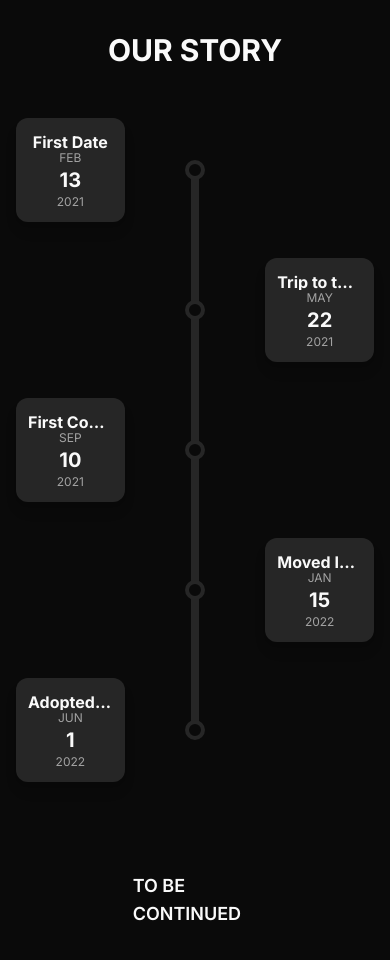
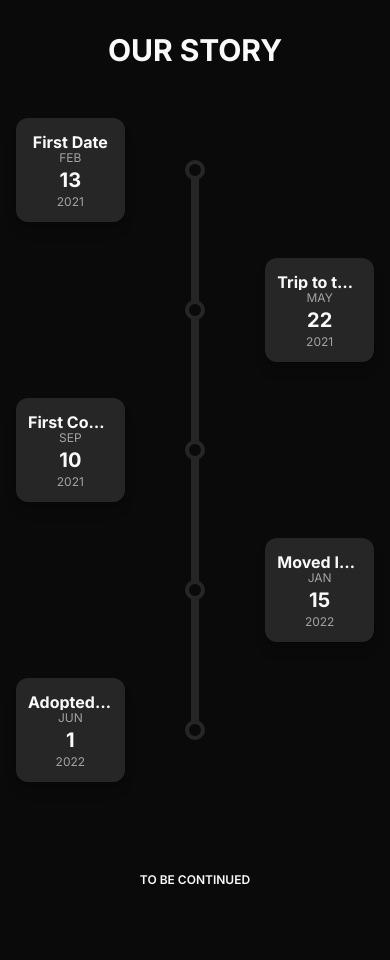
Before and after one commit to jmmlabs/jmm-website, a Next.js app: page /hannah in a window 390 px wide. Shown: the top 960 px of the page. Built offline with nearby package versions, Linux system fonts and the light colour scheme.

Commit message:
fix timeline text so it's centered, stays on one line, and is responsive

```diff
--- a/components/Timeline.tsx
+++ b/components/Timeline.tsx
@@ -85,8 +85,8 @@ export default function Timeline() {
         })}
         {/* To Be Continued marker at the end, always below last dot */}
         <div />
-        <div className="flex flex-col items-center" style={{ paddingTop: '64px' }}>
-          <span className="text-foreground text-lg font-semibold uppercase mt-2">TO BE CONTINUED</span>
+        <div className="flex flex-col items-center justify-center col-start-2 col-end-3" style={{ paddingTop: '64px' }}>
+          <span className="text-foreground text-xs md:text-base font-semibold uppercase mt-2 whitespace-nowrap text-center max-w-xs md:max-w-sm truncate">TO BE CONTINUED</span>
         </div>
         <div />
       </div>
```
